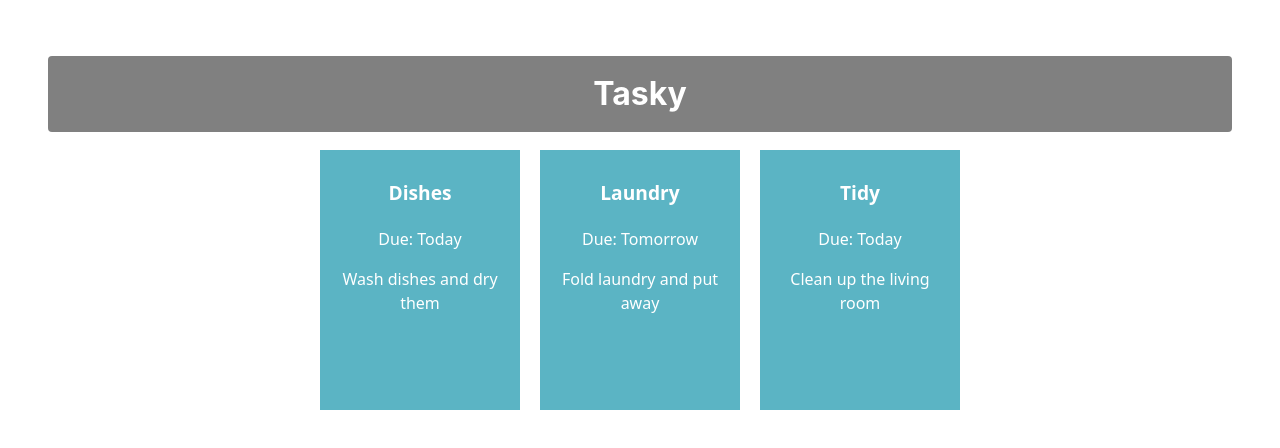
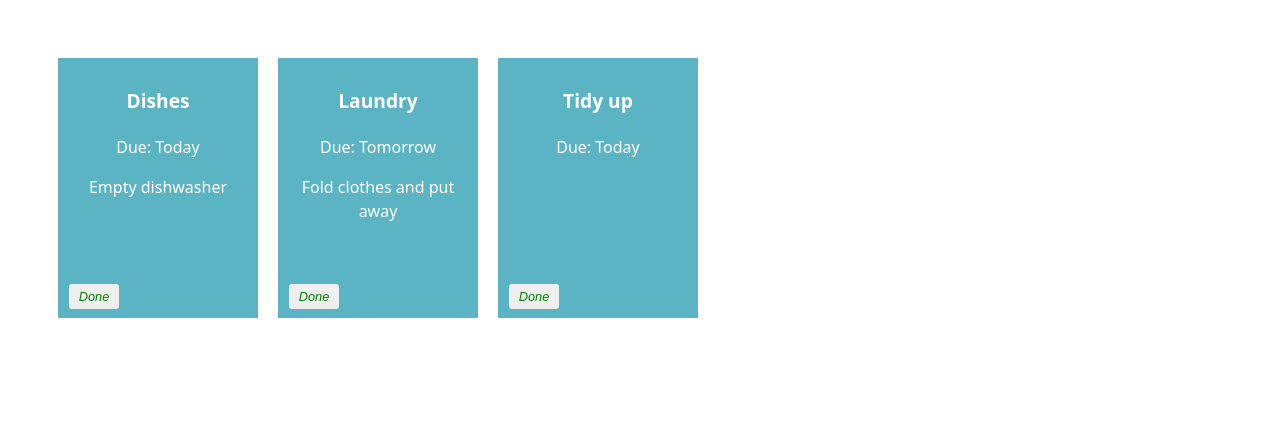
Before and after one commit to 20112841/react-basic-labs, a React (Vite) app in the folder tasky/: page / in a window 1280 px wide. Shown: the top 448 px of the page. Built offline with nearby package versions, Linux system fonts and the light colour scheme.

Commit message:
Mark task as done

```diff
--- a/tasky/src/App.css
+++ b/tasky/src/App.css
@@ -37,3 +37,20 @@ div {
   font-weight: bold;
   font-size: 1.2em;
 }
+
+button {
+  border: none;
+  border-radius: 3px;
+  font-style: italic;
+  font-size: 0.8em;
+  margin: 4px 6px;
+  width: 50px;
+  height: 25px;
+}
+
+.doneButton {
+  position: absolute;
+  bottom: 5px;
+  left: 5px;
+  color: green;
+}
--- a/tasky/src/App.jsx
+++ b/tasky/src/App.jsx
@@ -1,13 +1,34 @@
+import { useState } from "react";
+import Task from './components/Task';
 import './App.css';
-import Task from './components/Task';
 
 function App() {
+  const [ taskState, setTaskState ] = useState({
+    tasks: [
+      { id: 1, title: "Dishes", description: "Empty dishwasher", deadline: "Today", done: false },
+      { id: 2, title: "Laundry", description: "Fold clothes and put away", deadline: "Tomorrow", done: false },
+      { id: 3, title: "Tidy up", deadline: "Today", done: false }
+    ]
+  });
+
+  const doneHandler = (taskIndex) => {
+    const tasks = [...taskState.tasks];
+    tasks[taskIndex].done = !tasks[taskIndex].done;
+    setTaskState({ tasks });
+  }
+
   return (
-    <div className="container">
-      <h1>Tasky</h1>
-      <Task title="Dishes" deadline="Today" description="Wash dishes and dry them" />
-      <Task title="Laundry" deadline="Tomorrow" description="Fold laundry and put away" />
-      <Task title="Tidy" deadline="Today" description="Clean up the living room" />
+    <div>
+      {taskState.tasks.map((task, index) => (
+        <Task
+          title={task.title}
+          description={task.description}
+          deadline={task.deadline}
+          key={task.id}
+          done={task.done}
+          markDone={() => doneHandler(index)}
+        />
+      ))}
     </div>
   );
 }
--- a/tasky/src/components/Task.jsx
+++ b/tasky/src/components/Task.jsx
@@ -1,14 +1,13 @@
 const Task = (props) => {
-
     return (
-        <div className="card">
+        <div className="card" style={{backgroundColor: props.done ? 'lightgrey' : '#5bb4c4'}}>
             <p className="title">{props.title}</p>
             <p>Due: {props.deadline}</p>
             <p>{props.children}</p>
             <p>{props.description}</p>
+            <button onClick={props.markDone} className='doneButton'>Done</button>
         </div>
     )
-
 }
 
 export default Task;
```
Also changed, not shown: 1 other file (tests, documents, lock files or other folders).
